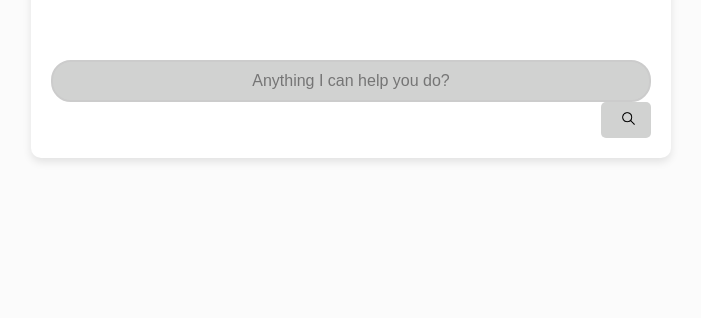
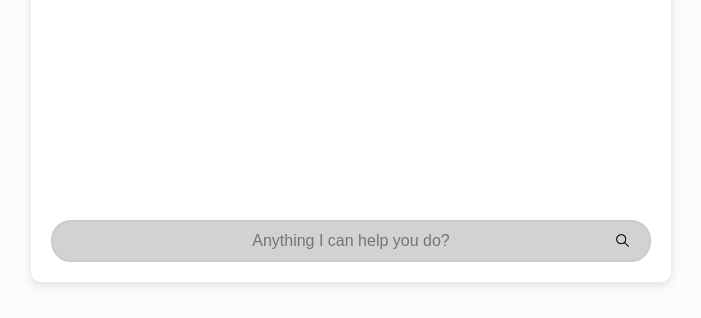
Before and after one commit to mathida520/multi_agent_selection, a React (Create React App) app in the folder frontend/: page /c in a window 1280 px wide. Shown: the part 482-800 px from the top of the page, without its empty margins (289-990 px from the left). Built offline with nearby package versions, Linux system fonts and the light colour scheme.

Commit message:
Add files via upload

```diff
--- a/frontend/src/components/ChatInterface.css
+++ b/frontend/src/components/ChatInterface.css
@@ -17,15 +17,18 @@
 }
 
 .message-send-button {
-    width: 50px;
+    width: 10px;
     padding: 10px;
-    border-radius: 5px;
+    border-radius: 15px;
     border: none;
-    background-color: #d1d2d1;
+    /* background-color: #d1d2d1; */
+    background-color: rgba(0,152,50,0.0);
     color: #fff;
-    margin-left: 10px;
+    margin-left: -50px;
     cursor: pointer;
     float: right;
+    position: absolute;
+    bottom: 7.2%;
 }
 
 .message-send-button:hover {
@@ -35,7 +38,7 @@
 /* src/assets/styles/ChatBot.css */
 .chatbot-container {
     width: 600px; /* 设置固定宽度 */
-    height: 600px; /* 设置固定高度 */
+    height: 660px; /* 设置固定高度 */
     padding: 20px;
     margin: 0 auto;
     background-color: #fff; /* 背景颜色 */
@@ -43,6 +46,7 @@
     box-shadow: 0 4px 8px rgba(0, 0, 0, 0.1); /* 添加阴影以提升视觉效果 */
     display: flex;
     flex-direction: column;
+    margin-top: 5%;
 }
 
 .chatbot-messages {
@@ -83,6 +87,7 @@
 
 .message-body {
     margin-bottom: 0; /* 给 model 留出一些底部空间 */
+    text-align: left;
 }
 
 .message-agent-name {
```
